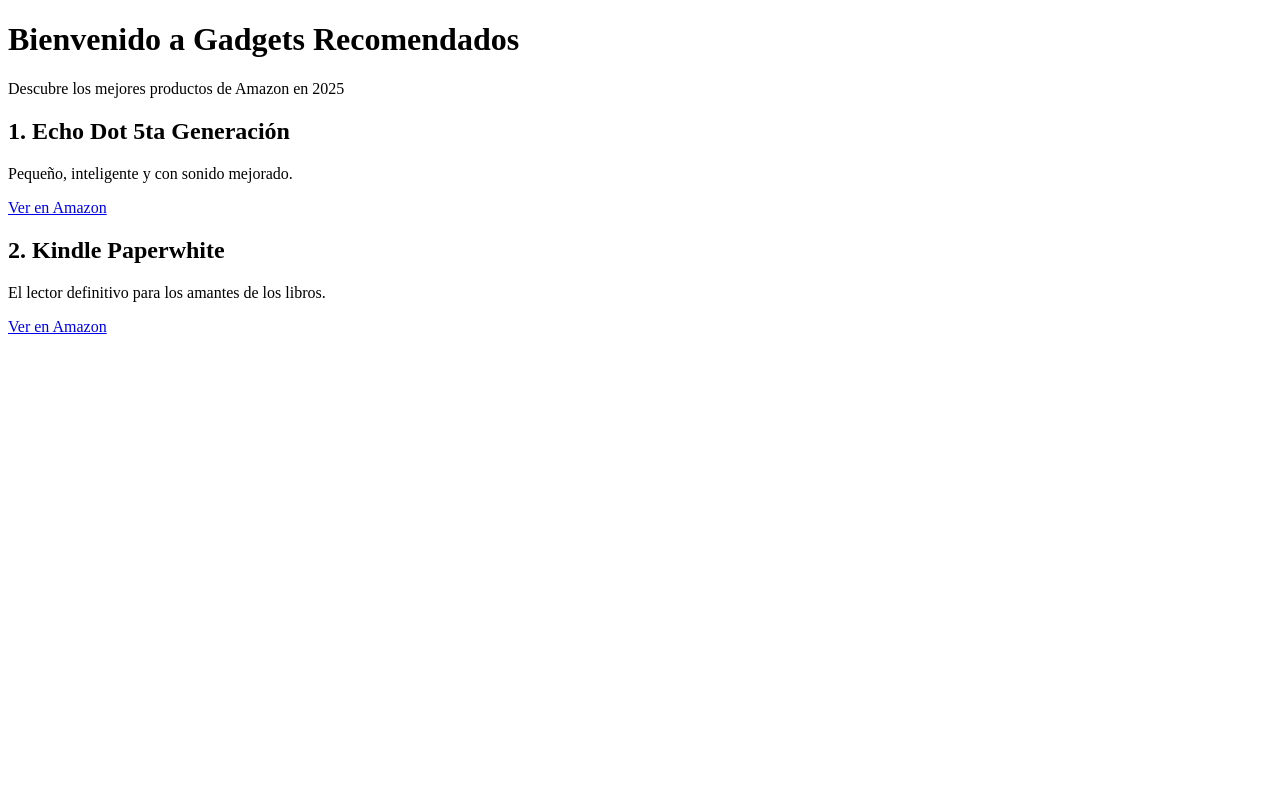
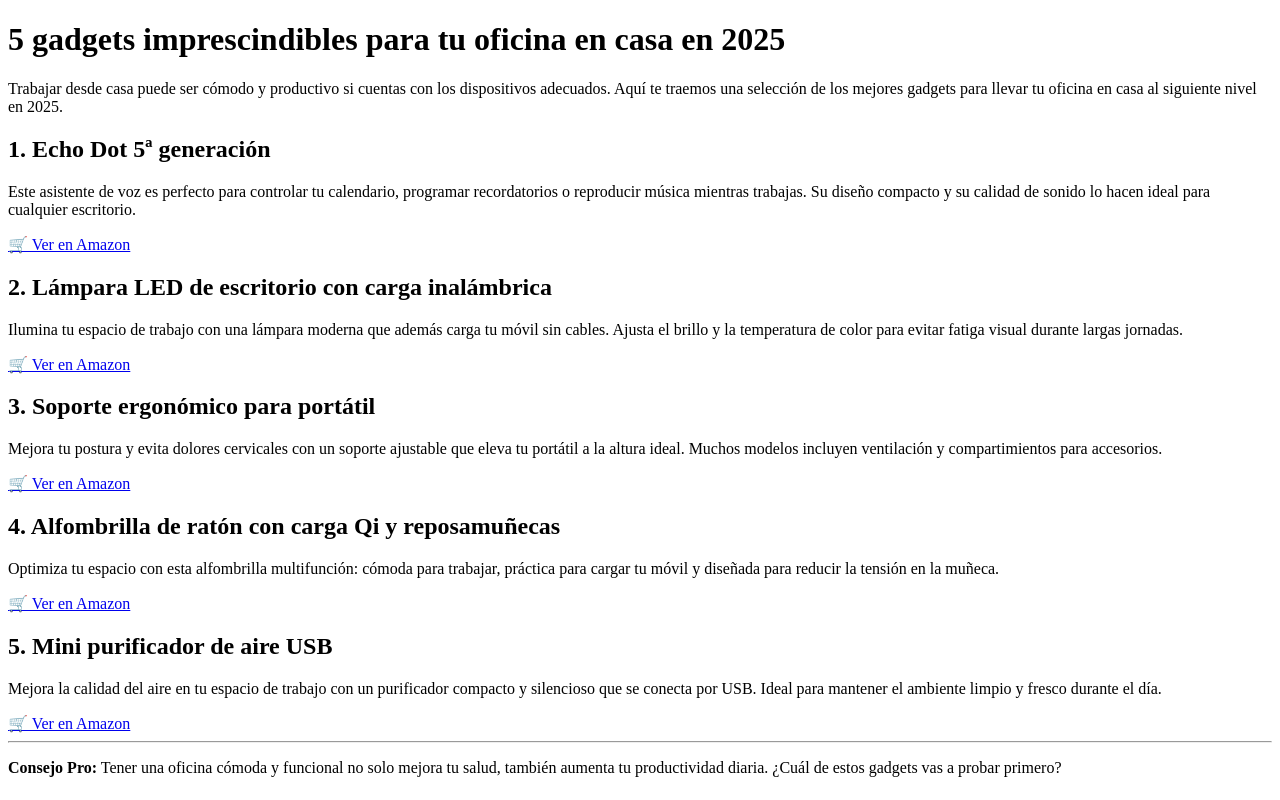
Before and after one commit to edwar1234/edwar1234, a plain HTML site: page index.html in a window 1280 px wide. Drawn offline with Linux system fonts and the light colour scheme.

Commit message:
Update index.html

```diff
--- a/index.html
+++ b/index.html
@@ -3,18 +3,34 @@
 <head>
   <meta charset="UTF-8" />
   <meta name="viewport" content="width=device-width, initial-scale=1.0" />
-  <title>Top Gadgets de Amazon 2025</title>
+  <meta name="description" content="Descubre los 5 gadgets más útiles para mejorar tu oficina en casa en 2025. Aumenta tu productividad y comodidad con estas recomendaciones.">
+  <title>5 gadgets imprescindibles para tu oficina en casa en 2025</title>
 </head>
 <body>
-  <h1>Bienvenido a Gadgets Recomendados</h1>
-  <p>Descubre los mejores productos de Amazon en 2025</p>
+  <h1>5 gadgets imprescindibles para tu oficina en casa en 2025</h1>
+  <p>Trabajar desde casa puede ser cómodo y productivo si cuentas con los dispositivos adecuados. Aquí te traemos una selección de los mejores gadgets para llevar tu oficina en casa al siguiente nivel en 2025.</p>
 
-  <h2>1. Echo Dot 5ta Generación</h2>
-  <p>Pequeño, inteligente y con sonido mejorado.</p>
-  <a href="TU_ENLACE_AFILIADO_AQUI" target="_blank">Ver en Amazon</a>
+  <h2>1. Echo Dot 5ª generación</h2>
+  <p>Este asistente de voz es perfecto para controlar tu calendario, programar recordatorios o reproducir música mientras trabajas. Su diseño compacto y su calidad de sonido lo hacen ideal para cualquier escritorio.</p>
+  <a href="TU_ENLACE_AFILIADO_ECHO_DOT" target="_blank">🛒 Ver en Amazon</a>
 
-  <h2>2. Kindle Paperwhite</h2>
-  <p>El lector definitivo para los amantes de los libros.</p>
-  <a href="TU_ENLACE_AFILIADO_AQUI" target="_blank">Ver en Amazon</a>
+  <h2>2. Lámpara LED de escritorio con carga inalámbrica</h2>
+  <p>Ilumina tu espacio de trabajo con una lámpara moderna que además carga tu móvil sin cables. Ajusta el brillo y la temperatura de color para evitar fatiga visual durante largas jornadas.</p>
+  <a href="TU_ENLACE_AFILIADO_LAMPARA" target="_blank">🛒 Ver en Amazon</a>
+
+  <h2>3. Soporte ergonómico para portátil</h2>
+  <p>Mejora tu postura y evita dolores cervicales con un soporte ajustable que eleva tu portátil a la altura ideal. Muchos modelos incluyen ventilación y compartimientos para accesorios.</p>
+  <a href="TU_ENLACE_AFILIADO_SOPORTE" target="_blank">🛒 Ver en Amazon</a>
+
+  <h2>4. Alfombrilla de ratón con carga Qi y reposamuñecas</h2>
+  <p>Optimiza tu espacio con esta alfombrilla multifunción: cómoda para trabajar, práctica para cargar tu móvil y diseñada para reducir la tensión en la muñeca.</p>
+  <a href="TU_ENLACE_AFILIADO_ALFOMBRILLA" target="_blank">🛒 Ver en Amazon</a>
+
+  <h2>5. Mini purificador de aire USB</h2>
+  <p>Mejora la calidad del aire en tu espacio de trabajo con un purificador compacto y silencioso que se conecta por USB. Ideal para mantener el ambiente limpio y fresco durante el día.</p>
+  <a href="TU_ENLACE_AFILIADO_PURIFICADOR" target="_blank">🛒 Ver en Amazon</a>
+
+  <hr />
+  <p><strong>Consejo Pro:</strong> Tener una oficina cómoda y funcional no solo mejora tu salud, también aumenta tu productividad diaria. ¿Cuál de estos gadgets vas a probar primero?</p>
 </body>
 </html>
```
